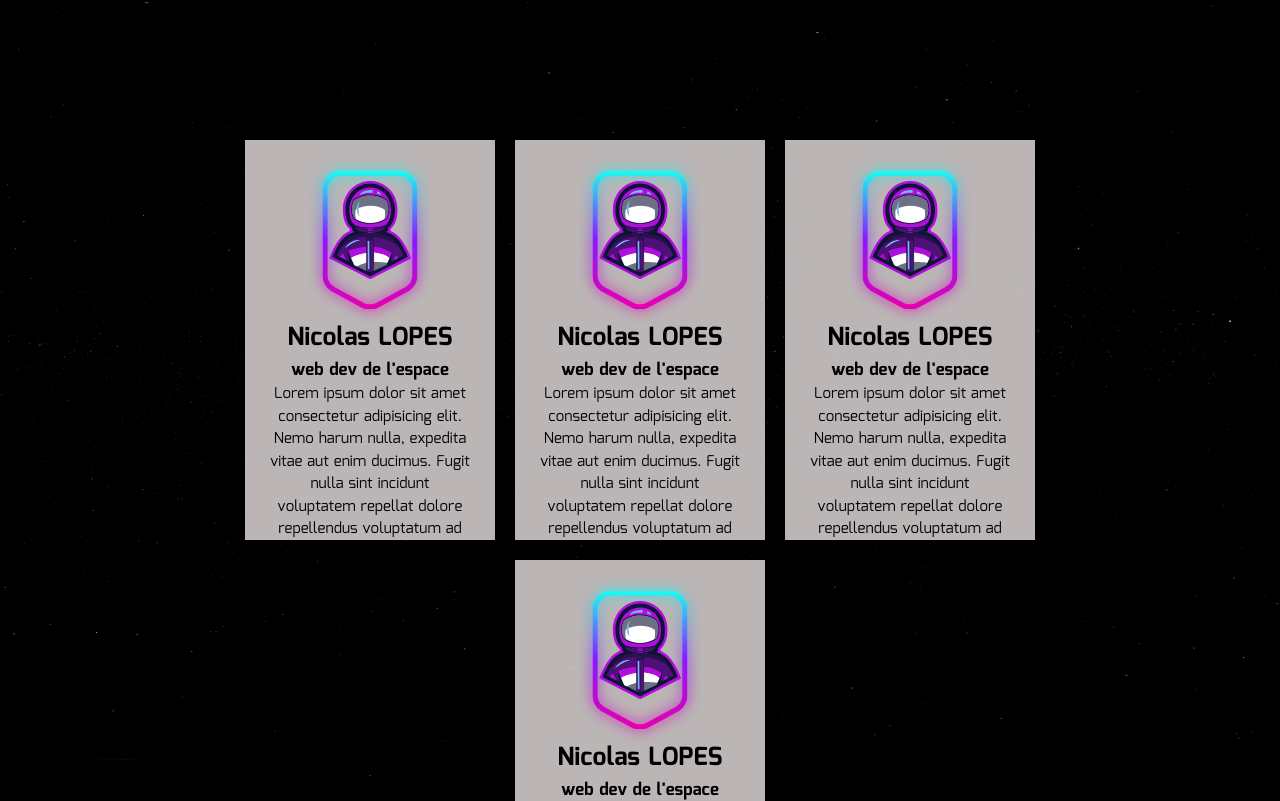
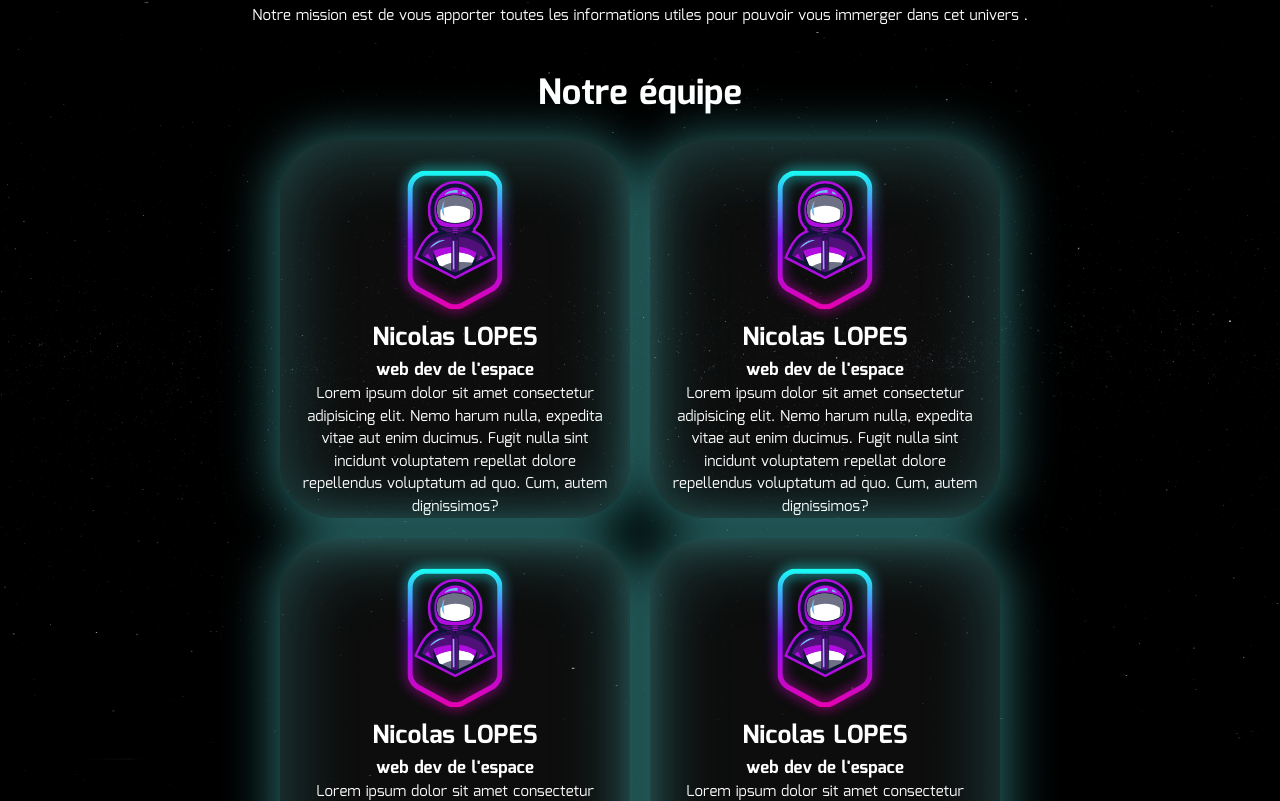
Before and after one commit to WildCodeSchool/2023-02-JS-RemoteFR-DeVMX-P2-G1-Machonauts, a React (Vite) app in the folder frontend/: page / in a window 1280 px wide. Shown: the part 1639-2440 px from the top of the page. Built offline with nearby package versions, Linux system fonts and the light colour scheme.

Commit message:
Add style in card profil and adjust width

```diff
--- a/frontend/src/sass/_aboutUs.scss
+++ b/frontend/src/sass/_aboutUs.scss
@@ -5,6 +5,7 @@
     align-items: center;
     margin-top: 3rem;
     width: 100%;
+    color: white;
 
     .entreprise-infos-container{
         display: flex;
--- a/frontend/src/sass/_team_card.scss
+++ b/frontend/src/sass/_team_card.scss
@@ -1,10 +1,11 @@
 .card-machaunaut-container{
-    background-color: rgba(212, 206, 206, 0.884);
+    background: rgba(217, 217, 217, 0.06);
+    box-shadow: 0px 4px 48px 8px rgba(94, 242, 242, 0.4), inset 0px 4px 73px 4px rgba(94, 242, 242, 0.25);
+    border-radius: 56px;
     display: flex;
     flex-direction: column;
     align-items: center;
-    height: 40rem;
-    width: 33rem;
+    width: 35rem;
 
     .picture-profil-container{
         display: flex;
@@ -30,15 +31,15 @@
         p{
             font-size: 1.5rem;
             text-align: center;
-            width: 80%;
+            width: 90%;
         }
     }
 
-    @media screen and (min-width:774px) {
-        width: 30rem;
-    }
-    @media screen and (min-width:1024px) {
-        width: 25rem;
-    }
+    // @media screen and (min-width:774px) {
+    //     width: 30rem;
+    // }
+    // @media screen and (min-width:1024px) {
+    //     width: 25rem;
+    // }
 
   }
```
Also changed, not shown: 1 other file (tests, documents, lock files or other folders).
